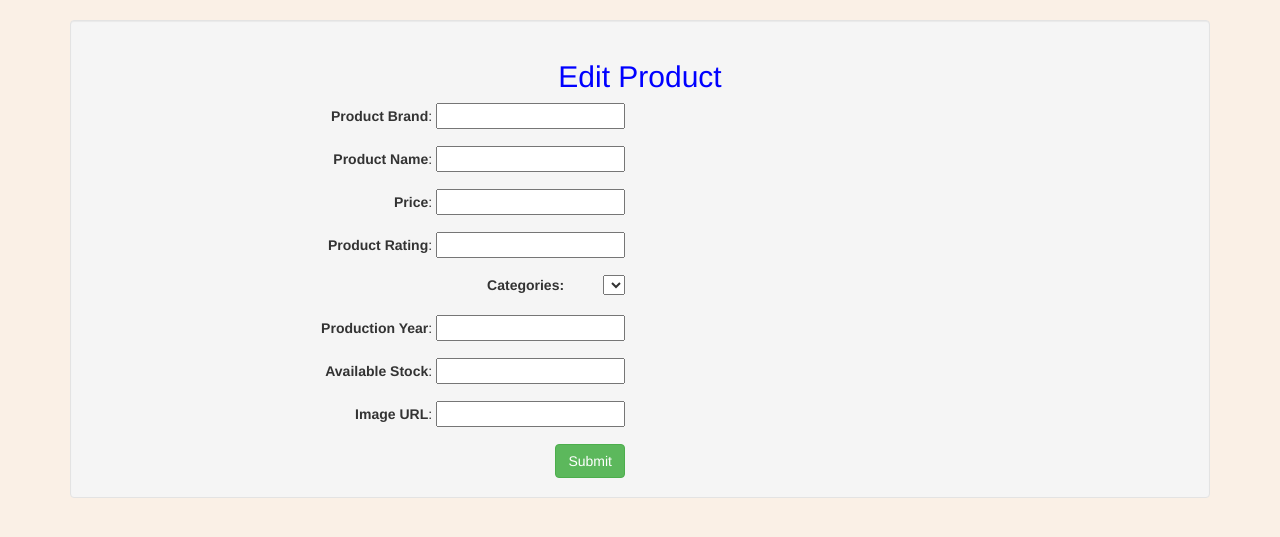
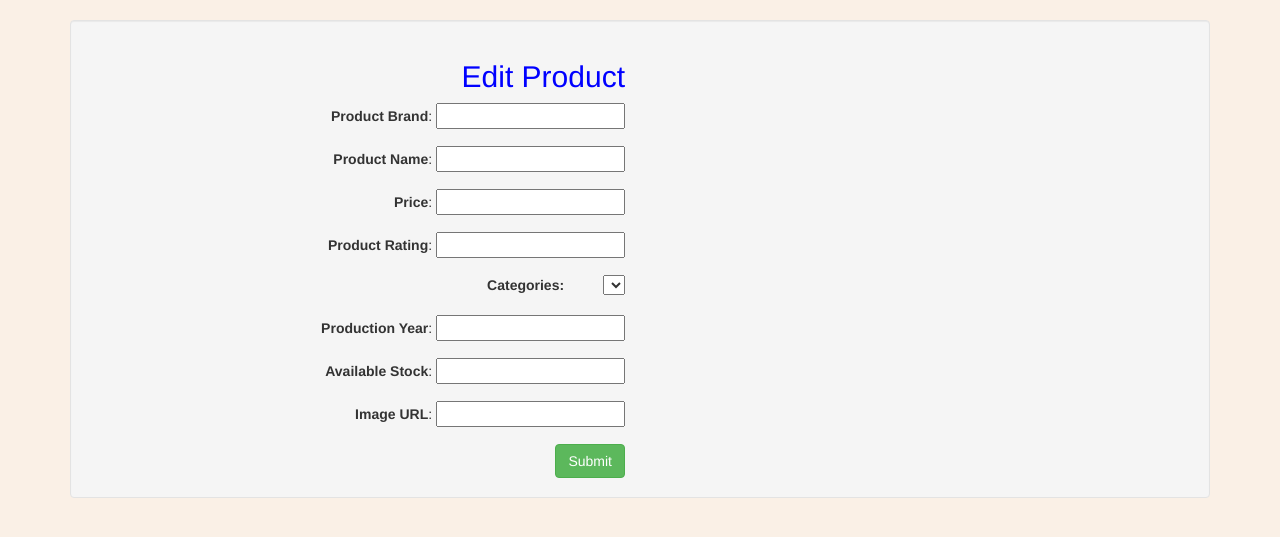
Before and after one commit to kaistullich/Centratech-Website, a Flask app: page /product_edit/1 in a window 1280 px wide. Shown: the part 52-589 px from the top of the page. Run offline with Flask 2, Linux system fonts and the light colour scheme; data that the repository does not hold is empty; some libraries are stand-ins or nearby versions.

Commit message:
added styling to align header in Product Create

```diff
--- a/newProject/my_app/templates/product-edit.html
+++ b/newProject/my_app/templates/product-edit.html
@@ -4,7 +4,9 @@
 <link rel="stylesheet" href="{{url_for('static', filename='css/product-edit.css') }}">
   <div class="top-pad" style="text-align: center;">
     <div class="well">
-      <h2 style="color: blue">Edit Product</h2>
+    <div class="row" id="product-form">
+      <h2 class="col-md-6" style="color: blue">Edit Product</h2>
+    </div>
         <form method="POST" action="{{ url_for('my_view.product_edit', key=category_id) }}" role="form" id="product-form">
         <div class="row">
           <div class="form-group col-md-6">{{ form.brand.label }}: {{ form.brand() }}</div>
```
